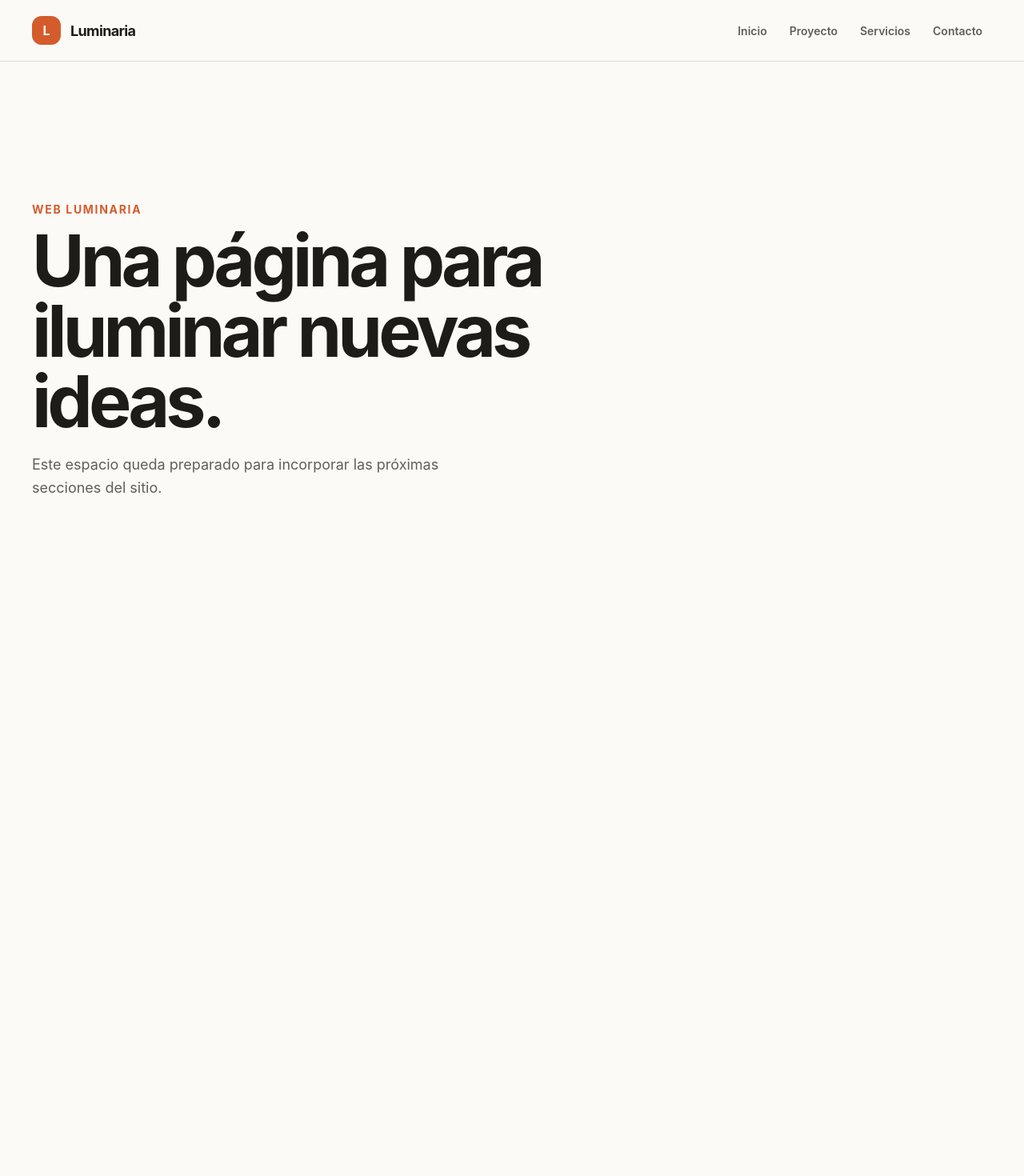
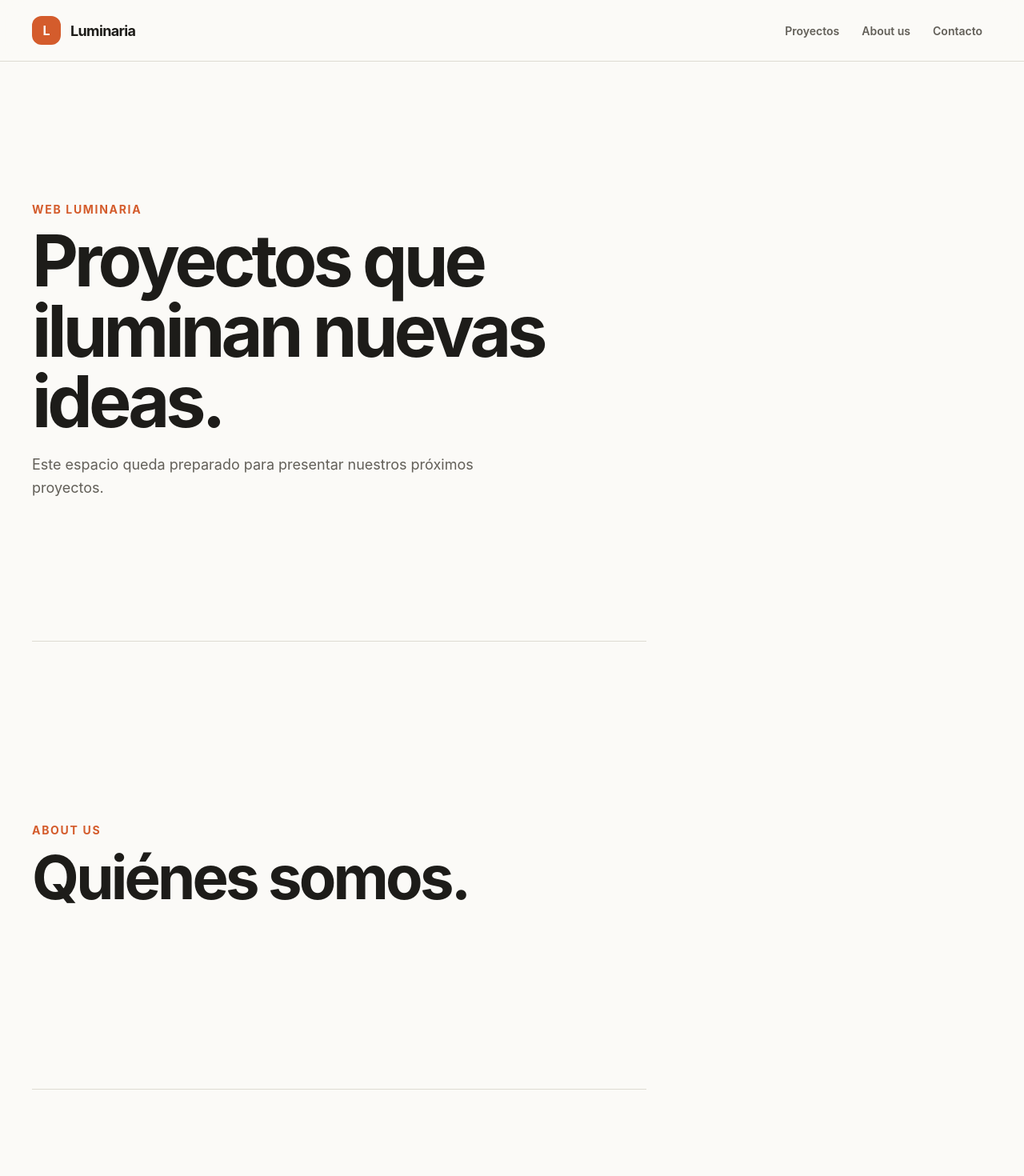
Before and after one commit to SamuelRodri/Luminaria-Creations, a React (Vite) app: page / in a window 1280 px wide. Shown: the top 1470 px of the page at 80% size. Before the commit the page ends 801 px from the top, so only its background shows below. Built offline with nearby package versions, Linux system fonts and the light colour scheme.

Commit message:
refactor: update primary page sections

```diff
--- a/src/App.css
+++ b/src/App.css
@@ -13,6 +13,7 @@
   min-height: calc(100svh - var(--header-height));
   max-width: 48rem;
   padding-block: var(--space-8);
+  scroll-margin-top: var(--header-height);
 }
 
 .prototype-section__eyebrow {
@@ -40,6 +41,15 @@
   line-height: 1.65;
 }
 
-.prototype-anchor {
-  scroll-margin-top: var(--header-height);
+.prototype-section--secondary {
+  min-height: 70svh;
+  border-top: 1px solid var(--color-border);
 }
+
+.prototype-section--secondary h2 {
+  margin: 0;
+  color: var(--color-text-strong);
+  font-size: clamp(2.25rem, 6vw, 4.75rem);
+  line-height: 1;
+  letter-spacing: -0.05em;
+}
--- a/src/App.jsx
+++ b/src/App.jsx
@@ -7,18 +7,24 @@ function App() {
       <Header />
 
       <main id="contenido" className="page-content">
-        <section id="inicio" className="prototype-section" aria-labelledby="page-title">
+        <section id="proyectos" className="prototype-section" aria-labelledby="projects-title">
           <p className="prototype-section__eyebrow">Web Luminaria</p>
-          <h1 id="page-title">Una página para iluminar nuevas ideas.</h1>
+          <h1 id="projects-title">Proyectos que iluminan nuevas ideas.</h1>
           <p>
-            Este espacio queda preparado para incorporar las próximas secciones
-            del sitio.
+            Este espacio queda preparado para presentar nuestros próximos
+            proyectos.
           </p>
         </section>
 
-        <section id="proyecto" className="prototype-anchor" aria-label="Proyecto" />
-        <section id="servicios" className="prototype-anchor" aria-label="Servicios" />
-        <section id="contacto" className="prototype-anchor" aria-label="Contacto" />
+        <section id="about-us" className="prototype-section prototype-section--secondary" aria-labelledby="about-title">
+          <p className="prototype-section__eyebrow">About us</p>
+          <h2 id="about-title">Quiénes somos.</h2>
+        </section>
+
+        <section id="contacto" className="prototype-section prototype-section--secondary" aria-labelledby="contact-title">
+          <p className="prototype-section__eyebrow">Contacto</p>
+          <h2 id="contact-title">Hablemos.</h2>
+        </section>
       </main>
     </div>
   )
--- a/src/components/Header/Header.jsx
+++ b/src/components/Header/Header.jsx
@@ -2,9 +2,8 @@ import { useState } from 'react'
 import './Header.css'
 
 const navigationItems = [
-  { label: 'Inicio', href: '#inicio' },
-  { label: 'Proyecto', href: '#proyecto' },
-  { label: 'Servicios', href: '#servicios' },
+  { label: 'Proyectos', href: '#proyectos' },
+  { label: 'About us', href: '#about-us' },
   { label: 'Contacto', href: '#contacto' },
 ]
 
@@ -16,7 +15,7 @@ function Header() {
   return (
     <header className="site-header">
       <div className="site-header__inner">
-        <a className="brand" href="#inicio" aria-label="Web Luminaria, inicio" onClick={closeMenu}>
+        <a className="brand" href="#contenido" aria-label="Web Luminaria, principio de la página" onClick={closeMenu}>
           <span className="brand__mark" aria-hidden="true">L</span>
           <span className="brand__name">Luminaria</span>
         </a>
```
